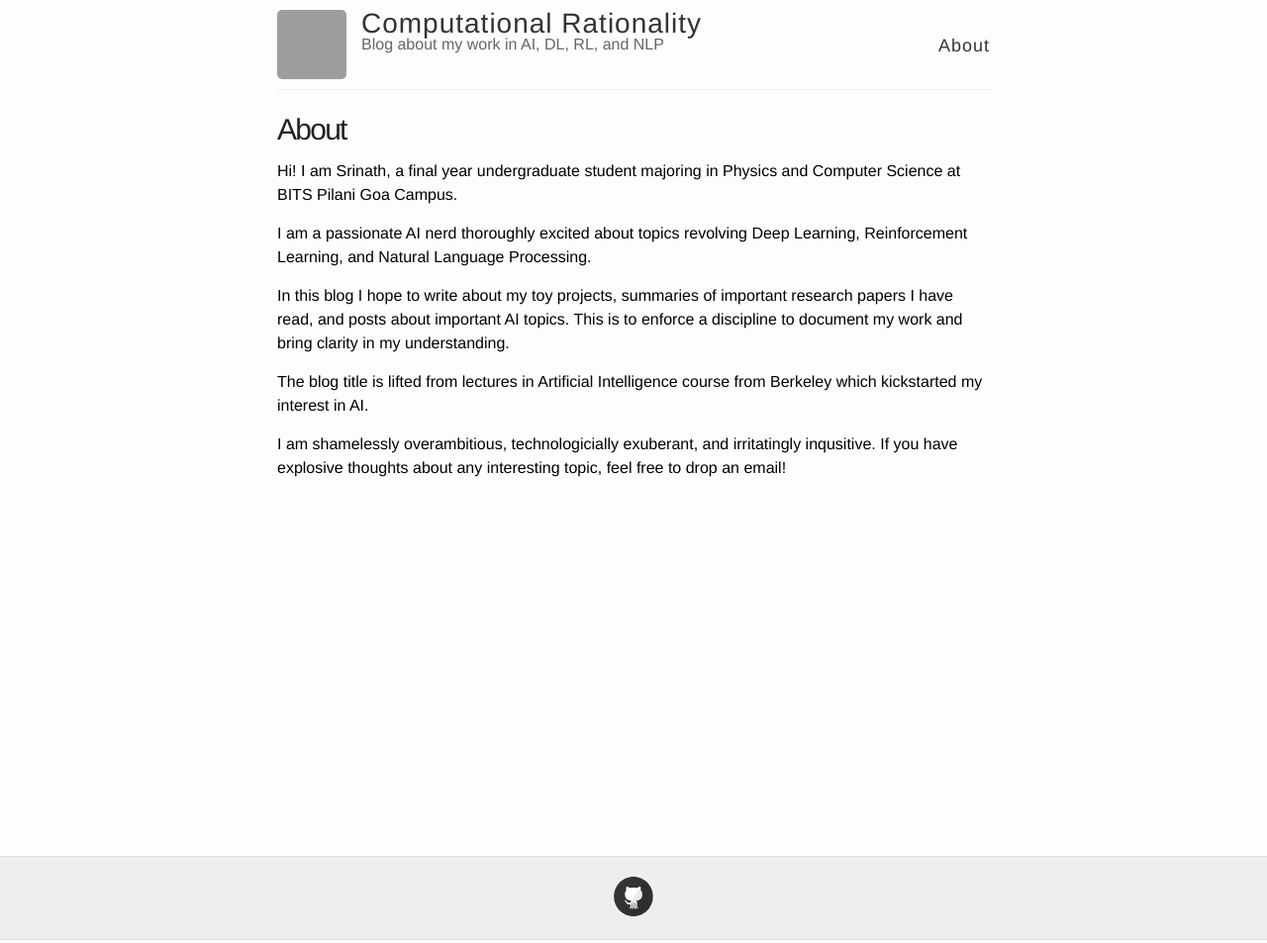
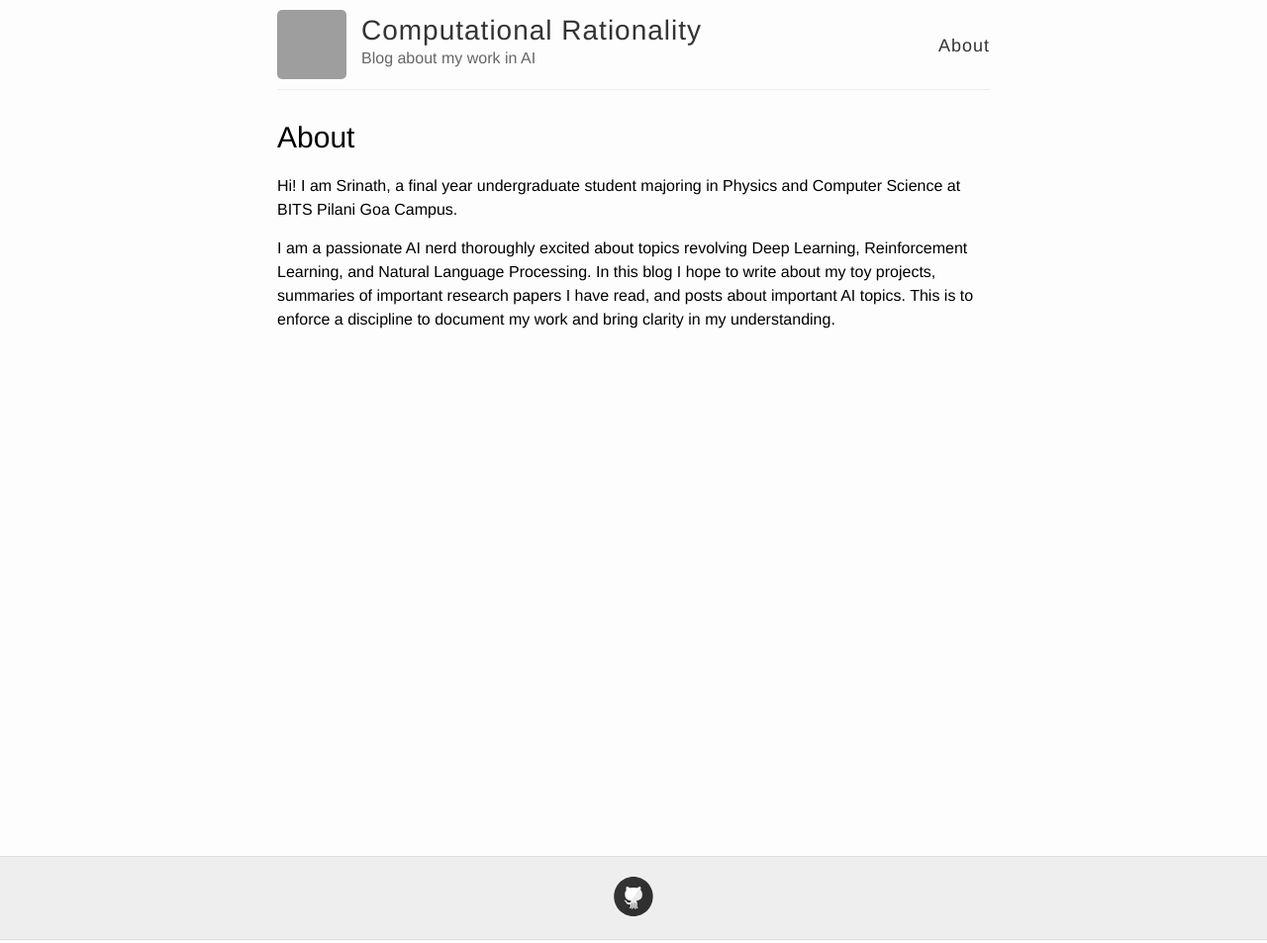
Before and after one commit to thegyro/thegyro.github.io, a Jekyll site: the page built from about.md, in a window 1280 px wide. Shown: the whole page at 99% size. Built offline with Jekyll 4.4.1, drawn with Linux system fonts in a browser that asks for light colours; grey boxes are pictures that could not be loaded.

Commit message:
Small modifications

```diff
--- a/_config.yml
+++ b/_config.yml
@@ -6,7 +6,7 @@
 name: Computational Rationality
 
 # Short bio or description (displayed in the header)
-description: 'Blog about my work in AI, DL, RL, and NLP'
+description: 'Blog about my work in AI'
 
 # URL of your avatar or profile pic (you could use your GitHub profile pic)
 avatar: https://avatars2.githubusercontent.com/u/4838833?v=3&s=460
@@ -49,21 +49,20 @@
 # then add in the baseurl here, like this: "/repository-name"
 baseurl: ""
 
-#
-# !! You don't need to change any of the configuration flags below !!
-#
-
-markdown: kramdown
-highlighter: rouge
-permalink: pretty
-
-kramdown:
-  input: GFM
-  auto_ids: true
-  syntax_highlighter: rouge
+permalink: /:title/
 
 # The release of Jekyll Now that you're using
-version: v1.1.0
+version: v1.2.0
+
+# Jekyll 3 now only supports Kramdown for Markdown
+kramdown:
+  # Use GitHub flavored markdown, including triple backtick fenced code blocks
+  input: GFM
+  # Jekyll 3 and GitHub Pages now only support rouge for syntax highlighting
+  syntax_highlighter: rouge
+  syntax_highlighter_opts:
+    # Use existing pygments syntax highlighting css
+    css_class: 'highlight'
 
 # Set the Sass partials directory, as we're using @imports
 sass:
@@ -76,8 +75,8 @@
 
 # Exclude these files from your production _site
 exclude:
-    - Gemfile
-    - Gemfile.lock
-    - LICENSE
-    - README.md
-    - CNAME
+  - Gemfile
+  - Gemfile.lock
+  - LICENSE
+  - README.md
+  - CNAME
--- a/_layouts/page.html
+++ b/_layouts/page.html
@@ -12,6 +12,6 @@
 
   <!-- mathjax -->
 {% if page.mathjax %}
-<script type="text/javascript" src="//cdn.mathjax.org/mathjax/latest/MathJax.js?config=TeX-AMS-MML_HTMLorMML"></script>
+<script type="text/javascript" src="http://cdn.mathjax.org/mathjax/latest/MathJax.js?config=TeX-AMS-MML_HTMLorMML"></script>
 {% endif %}
 </article>
--- a/_layouts/post.html
+++ b/_layouts/post.html
@@ -19,7 +19,7 @@
     tex2jax: {inlineMath: [['$','$'], ['\\(','\\)']]}
   });
   </script>
-  <script type="text/javascript" src="//cdn.mathjax.org/mathjax/latest/MathJax.js?config=TeX-AMS-MML_HTMLorMML"></script>
+  <script type="text/javascript" src="http://cdn.mathjax.org/mathjax/latest/MathJax.js?config=TeX-AMS-MML_HTMLorMML"></script>
   {% endif %}
 
   {% include disqus.html %}
--- a/about.md
+++ b/about.md
@@ -6,10 +6,4 @@
 
 Hi! I am Srinath, a final year undergraduate student majoring in Physics and Computer Science at BITS Pilani Goa Campus.
 
-I am a passionate AI nerd thoroughly excited about topics revolving Deep Learning, Reinforcement Learning, and Natural Language Processing.
-
-In this blog I hope to write about my toy projects, summaries of important research papers I have read, and posts about important AI topics. This is to enforce a discipline to document my work and bring clarity in my understanding.
-
-The blog title is lifted from lectures in Artificial Intelligence course from Berkeley which kickstarted my interest in AI.
-
-I am shamelessly overambitious, technologicially exuberant, and irritatingly inqusitive. If you have explosive thoughts about any interesting topic, feel free to drop an email!
+I am a passionate AI nerd thoroughly excited about topics revolving Deep Learning, Reinforcement Learning, and Natural Language Processing. In this blog I hope to write about my toy projects, summaries of important research papers I have read, and posts about important AI topics. This is to enforce a discipline to document my work and bring clarity in my understanding.
--- a/style.scss
+++ b/style.scss
@@ -25,23 +25,14 @@
   background-color: #fdfdfd
 }
 
+h1, h2, h3, h4, h5, h6 { font-size: 100%; font-weight: 400; }
+
+
 .container {
   margin: 0 auto;
   max-width: 740px;
   padding: 0 10px;
   width: 100%;
-}
-
-h1, h2, h3, h4, h5, h6 {
-  font-family: $helveticaNeue;
-  color: $darkerGray;
-  letter-spacing: -1.75px;
-  line-height: 1;
-  font-weight: 300;
-
-  @include mobile {
-    line-height: 1.4;
-  }
 }
 
 h1 {
```
Also changed, not shown: 11 other files.
